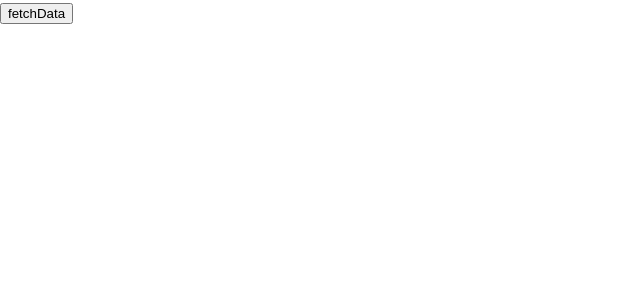
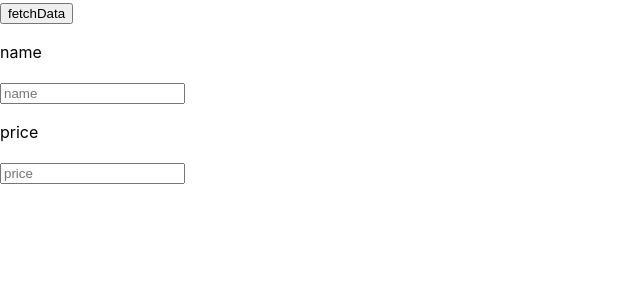
Before and after one commit to katsukiwataru/household-account-book-app, a React app: page /post in a window 1280 px wide. Shown: the top 300 px of the page, without its empty margins (0-640 px from the left). Built offline with nearby package versions, Linux system fonts and the light colour scheme.

Commit message:
feat: add input and use sendInput function

```diff
--- a/src/client/container/post.tsx
+++ b/src/client/container/post.tsx
@@ -4,6 +4,7 @@ import PostComp from '../components/postComp';
 const Home: React.FC = () => {
   const [name, setName] = useState<string | null>(null);
   const [price, setPrice] = useState<number | null>(null);
+  const queryArgs = ['name', 'price'];
 
   const query = `mutation {
     createProduct(data: {
@@ -36,24 +37,21 @@ const Home: React.FC = () => {
     }
   };
 
-  const setInputName = (event: React.ChangeEvent<HTMLInputElement>) => {
-    const postName = event.target as HTMLButtonElement;
-    setName(postName.value);
-  };
-
-  const sendInputName = (event: React.KeyboardEvent<HTMLInputElement>) => {
-    if (event.key === 'Enter') {
-      fetchData();
+  const setInputNamePrice = (event: React.ChangeEvent<HTMLInputElement>, queryArg: string) => {
+    const eventTarget = event.target as HTMLButtonElement;
+    if (!eventTarget.value) {
+      setPrice(null);
+    }
+    if (queryArg === 'name') {
+      setName(eventTarget.value);
+    }
+    if (queryArg === 'price') {
+      const priceNumber = parseInt(eventTarget.value, 10);
+      setPrice(priceNumber);
     }
   };
 
-  const setInputPrice = (event: React.ChangeEvent<HTMLInputElement>) => {
-    const postName = event.target as HTMLButtonElement;
-    const priceNumber = Number(postName.value);
-    setPrice(priceNumber);
-  };
-
-  const sendInputPrice = (event: React.KeyboardEvent<HTMLInputElement>) => {
+  const sendInputNamePrice = (event: React.KeyboardEvent<HTMLInputElement>) => {
     if (event.key === 'Enter') {
       fetchData();
     }
@@ -61,13 +59,22 @@ const Home: React.FC = () => {
 
   return (
     <div>
-      <PostComp
-        fetchData={fetchData}
-        setInputName={setInputName}
-        sendInputName={sendInputName}
-        setInputPrice={setInputPrice}
-        sendInputPrice={sendInputPrice}
-      />
+      <PostComp fetchData={fetchData} />
+      {queryArgs.map((queryArg) => {
+        return (
+          <React.Fragment key={queryArg}>
+            <div>
+              <p>{queryArg}</p>
+              <input
+                type="text"
+                placeholder={queryArg}
+                onChange={(event) => setInputNamePrice(event, queryArg)}
+                onKeyPress={(event) => sendInputNamePrice(event)}
+              />
+            </div>
+          </React.Fragment>
+        );
+      })}
     </div>
   );
 };
```
